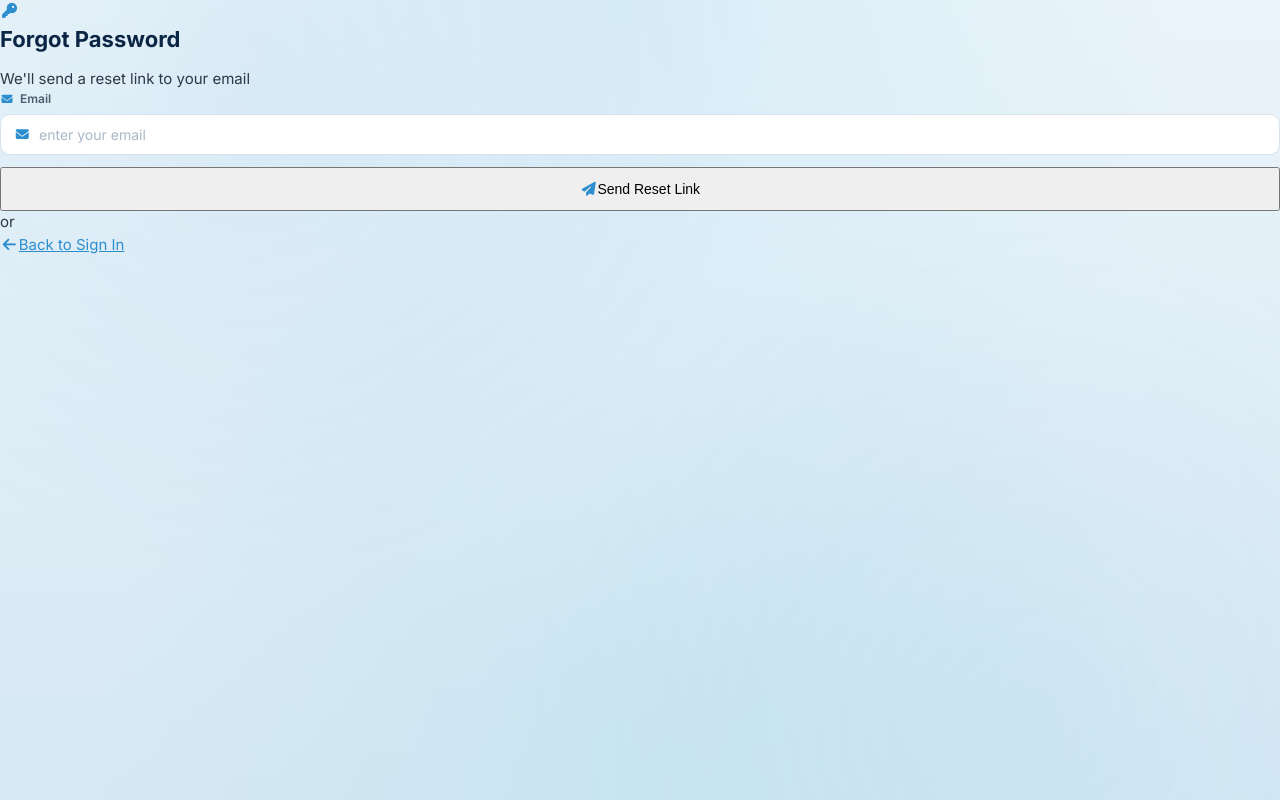
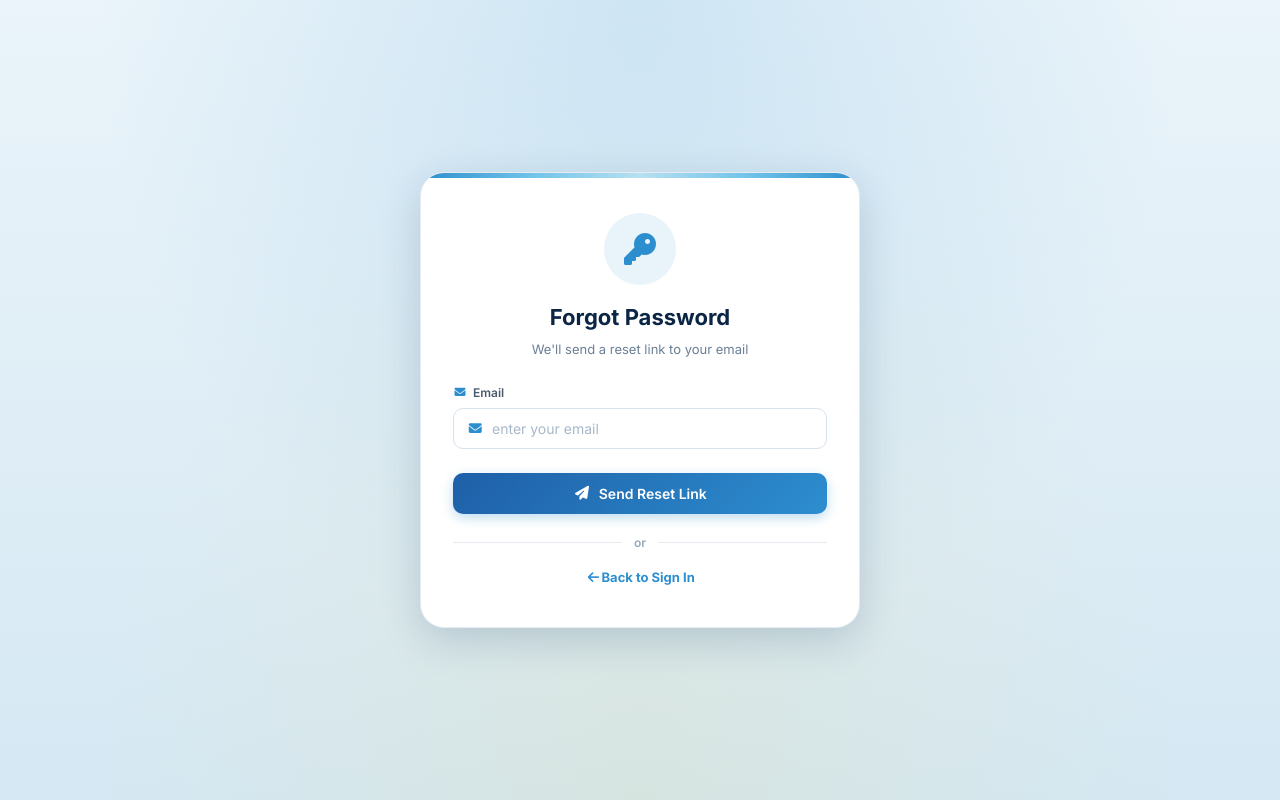
Before and after one commit to elesaldytarrayo-ai/Smart-Beach-Resort, a React (Vite) app in the folder sbr/: page /forgot in a window 1280 px wide. Built offline with nearby package versions, Linux system fonts and the light colour scheme; no server answers.

Commit message:
some changes for user booking and server

```diff
--- a/sbr/src/globalStyles.css
+++ b/sbr/src/globalStyles.css
@@ -268,11 +268,17 @@ i[class] {
 
 /* ============================================================
    5. AUTH PAGES (login, register, forgot, reset)
+   Uses two class systems:
+   - Legacy: .login-*, .register-*, .forgot-*, .reset-*
+   - New:    .auth-* (used by Register.jsx and others)
    ============================================================ */
+
+/* Wrap — full viewport, centered */
 .login-wrap,
 .register-wrap,
 .forgot-wrap,
-.reset-wrap {
+.reset-wrap,
+.auth-wrap {
   min-height: 100vh;
   display: flex;
   align-items: center;
@@ -284,10 +290,12 @@ i[class] {
     linear-gradient(180deg, #eaf4fa 0%, #d5e8f3 100%);
 }
 
+/* Card */
 .login-card,
 .register-card,
 .forgot-card,
-.reset-card {
+.reset-card,
+.auth-card {
   width: 100%;
   max-width: 440px;
   background: #fff;
@@ -299,10 +307,12 @@ i[class] {
   border: 1px solid #e5ebf0;
 }
 
+/* Top gradient bar */
 .login-card::before,
 .register-card::before,
 .forgot-card::before,
-.reset-card::before {
+.reset-card::before,
+.auth-card::before {
   content: "";
   position: absolute;
   top: 0; left: 0; right: 0;
@@ -310,22 +320,28 @@ i[class] {
   background: linear-gradient(90deg, var(--lagoon), var(--sky), var(--foam), var(--sky), var(--lagoon));
 }
 
+/* Headings */
 .login-card h2,
 .register-card h2,
 .forgot-card h2,
-.reset-card h2 { text-align: center; margin-bottom: 6px; color: var(--deep-sea); }
-
+.reset-card h2,
+.auth-card h2 { text-align: center; margin: 0 0 6px; color: var(--deep-sea); }
+
+/* Subtitles */
 .login-subtitle,
 .register-subtitle,
 .forgot-subtitle,
-.reset-subtitle { text-align: center; color: var(--muted); font-size: 13px; margin-bottom: 24px; }
+.reset-subtitle,
+.auth-card .subtitle { text-align: center; color: var(--muted); font-size: 13px; margin: 0 0 24px; }
 
 .reset-center { text-align: center; }
 
+/* Icon circle */
 .login-icon,
 .register-icon,
 .forgot-icon,
-.reset-icon {
+.reset-icon,
+.auth-icon {
   display: flex;
   align-items: center;
   justify-content: center;
@@ -335,12 +351,13 @@ i[class] {
   background: rgba(45,142,207,0.1);
   border-radius: 50%;
 }
-
 .login-icon i,
 .register-icon i,
 .forgot-icon i,
-.reset-icon i { color: var(--icon-blue); font-size: 32px; }
-
+.reset-icon i,
+.auth-icon i { color: var(--icon-blue) !important; font-size: 32px; }
+
+/* Forgot password link */
 .login-forgot-link {
   font-size: 12.5px;
   font-weight: 600;
@@ -350,10 +367,12 @@ i[class] {
 }
 .login-forgot-link:hover { color: #1e5fa8; text-decoration: underline; }
 
+/* Divider */
 .login-divider,
 .register-divider,
 .forgot-divider,
-.reset-divider {
+.reset-divider,
+.auth-divider {
   display: flex;
   align-items: center;
   gap: 12px;
@@ -365,22 +384,27 @@ i[class] {
 .login-divider::before, .login-divider::after,
 .register-divider::before, .register-divider::after,
 .forgot-divider::before, .forgot-divider::after,
-.reset-divider::before, .reset-divider::after {
+.reset-divider::before, .reset-divider::after,
+.auth-divider::before, .auth-divider::after {
   content: "";
   flex: 1;
   height: 1px;
   background: #e5ebf0;
 }
 
+/* Footer text */
 .login-alt,
 .register-alt,
 .forgot-alt,
-.reset-alt { text-align: center; font-size: 13px; color: #6b7f95; margin: 0; }
-
+.reset-alt,
+.auth-alt { text-align: center; font-size: 13px; color: #6b7f95; margin: 0; }
+
+/* Footer links */
 .login-link,
 .register-link,
 .forgot-link,
-.reset-link {
+.reset-link,
+.auth-link {
   background: none;
   border: none;
   color: #2d8ecf;
@@ -394,17 +418,21 @@ i[class] {
 .login-link:hover,
 .register-link:hover,
 .forgot-link:hover,
-.reset-link:hover { text-decoration: underline; }
-
+.reset-link:hover,
+.auth-link:hover { text-decoration: underline; }
+
+/* Fields */
 .login-field,
 .register-field,
 .forgot-field,
-.reset-field { display: flex; flex-direction: column; gap: 6px; margin-bottom: 14px; }
+.reset-field,
+.auth-card .admin-field { display: flex; flex-direction: column; gap: 6px; margin-bottom: 16px; }
 
 .login-field label,
 .register-field label,
 .forgot-field label,
-.reset-field label {
+.reset-field label,
+.auth-card .admin-field label {
   font-size: 12px;
   font-weight: 600;
   color: var(--text-soft);
@@ -415,32 +443,41 @@ i[class] {
 .login-field label i,
 .register-field label i,
 .forgot-field label i,
-.reset-field label i { color: var(--icon-blue); font-size: 11px; width: 14px; }
-
+.reset-field label i,
+.auth-card .admin-field label i { color: var(--icon-blue) !important; font-size: 11px; width: 14px; }
+
+/* Input wrappers */
 .login-input-wrap,
 .register-input-wrap,
 .forgot-input-wrap,
-.reset-input-wrap { position: relative; display: flex; align-items: center; }
+.reset-input-wrap,
+.auth-card .admin-input-wrap { position: relative; display: flex; align-items: center; }
 
 .login-input-wrap > i,
 .register-input-wrap > i,
 .forgot-input-wrap > i,
-.reset-input-wrap > i {
+.reset-input-wrap > i,
+.auth-card .admin-input-wrap > i {
   position: absolute;
   left: 14px;
-  color: var(--icon-blue);
+  color: var(--icon-blue) !important;
   font-size: 13px;
   pointer-events: none;
-}
+  z-index: 1;
+}
+
+/* Inputs */
 .login-input-wrap .login-input,
 .register-input-wrap .register-input,
 .forgot-input-wrap .forgot-input,
-.reset-input-wrap .reset-input { padding-left: 38px; }
+.reset-input-wrap .reset-input,
+.auth-card .admin-input-wrap .admin-input { padding-left: 38px; margin-bottom: 0; }
 
 .login-input,
 .register-input,
 .forgot-input,
-.reset-input {
+.reset-input,
+.auth-card .admin-input {
   width: 100%;
   padding: 11px 14px;
   background: #fff;
@@ -455,20 +492,26 @@ i[class] {
 .login-input:hover,
 .register-input:hover,
 .forgot-input:hover,
-.reset-input:hover { border-color: #b5cbe0; }
+.reset-input:hover,
+.auth-card .admin-input:hover { border-color: #b5cbe0; }
 
 .login-input:focus,
 .register-input:focus,
 .forgot-input:focus,
-.reset-input:focus { border-color: var(--icon-blue); box-shadow: 0 0 0 4px rgba(45,142,207,0.12); }
+.reset-input:focus,
+.auth-card .admin-input:focus { border-color: var(--icon-blue); box-shadow: 0 0 0 4px rgba(45,142,207,0.12); }
 
 .login-input::placeholder,
 .register-input::placeholder,
 .forgot-input::placeholder,
-.reset-input::placeholder { color: #a8b8c8; }
-
-.register-field-hint { font-size: 11px; color: var(--muted); margin-top: -2px; font-style: italic; }
-
+.reset-input::placeholder,
+.auth-card .admin-input::placeholder { color: #a8b8c8; }
+
+/* Field hint */
+.register-field-hint,
+.auth-card .admin-field-hint { font-size: 11px; color: var(--muted); margin: -2px 0 0; font-style: italic; }
+
+/* Error messages */
 .login-error,
 .register-error,
 .forgot-error,
@@ -477,7 +520,8 @@ i[class] {
 .user-error,
 .booking-error,
 .profile-error,
-.staff-error {
+.staff-error,
+.auth-card .admin-error {
   display: flex;
   align-items: center;
   gap: 8px;
@@ -491,6 +535,7 @@ i[class] {
   margin: 8px 0;
 }
 
+/* Success messages */
 .login-success,
 .register-success,
 .forgot-success,
@@ -498,7 +543,8 @@ i[class] {
 .admin-success,
 .booking-success,
 .profile-success,
-.staff-success {
+.staff-success,
+.auth-card .admin-success {
   display: flex;
   align-items: center;
   gap: 8px;
@@ -512,6 +558,7 @@ i[class] {
   margin: 8px 0;
 }
 
+/* Buttons — shared base */
 .login-btn,
 .register-btn,
 .forgot-btn,
@@ -521,7 +568,8 @@ i[class] {
 .staff-btn,
 .booking-btn,
 .profile-btn,
-.home-btn {
+.home-btn,
+.app-btn {
   display: inline-flex;
   align-items: center;
   justify-content: center;
@@ -538,6 +586,7 @@ i[class] {
   text-decoration: none;
 }
 
+/* Primary buttons */
 .login-btn-primary,
 .register-btn-primary,
 .forgot-btn-primary,
@@ -547,7 +596,8 @@ i[class] {
 .staff-btn-primary,
 .booking-btn-primary,
 .profile-btn-primary,
-.page-btn-primary {
+.page-btn-primary,
+.app-btn-primary {
   background: linear-gradient(135deg, var(--wave), var(--lagoon));
   color: #fff;
   box-shadow: 0 4px 12px rgba(45,142,207,0.3);
@@ -561,7 +611,8 @@ i[class] {
 .staff-btn-primary i,
 .booking-btn-primary i,
 .profile-btn-primary i,
-.page-btn-primary i { color: #fff !important; }
+.page-btn-primary i,
+.app-btn-primary i { color: #fff !important; }
 
 .login-btn-primary:hover,
 .register-btn-primary:hover,
@@ -572,7 +623,8 @@ i[class] {
 .staff-btn-primary:hover,
 .booking-btn-primary:hover,
 .profile-btn-primary:hover,
-.page-btn-primary:hover {
+.page-btn-primary:hover,
+.app-btn-primary:hover {
   transform: translateY(-1px);
   box-shadow: 0 6px 16px rgba(45,142,207,0.4);
 }
@@ -583,12 +635,15 @@ i[class] {
 .reset-btn-primary:disabled,
 .admin-btn-primary:disabled,
 .booking-btn-primary:disabled,
-.profile-btn-primary:disabled { opacity: 0.6; cursor: not-allowed; transform: none; }
-
+.profile-btn-primary:disabled,
+.app-btn-primary:disabled { opacity: 0.6; cursor: not-allowed; transform: none; }
+
+/* Secondary buttons */
 .admin-btn-secondary,
 .staff-btn-secondary,
 .booking-btn-secondary,
-.page-btn-secondary {
+.page-btn-secondary,
+.app-btn-secondary {
   background: #fff;
   color: var(--text);
   border: 1px solid #d8e2ec;
@@ -596,12 +651,15 @@ i[class] {
 .admin-btn-secondary i,
 .staff-btn-secondary i,
 .booking-btn-secondary i,
-.page-btn-secondary i { color: var(--icon-blue) !important; }
+.page-btn-secondary i,
+.app-btn-secondary i { color: var(--icon-blue) !important; }
 .admin-btn-secondary:hover,
 .staff-btn-secondary:hover,
 .booking-btn-secondary:hover,
-.page-btn-secondary:hover { background: #f9fbfd; border-color: var(--icon-blue); }
-
+.page-btn-secondary:hover,
+.app-btn-secondary:hover { background: #f9fbfd; border-color: var(--icon-blue); }
+
+/* Danger buttons */
 .admin-btn-danger,
 .staff-btn-danger,
 .booking-btn-danger {
@@ -616,6 +674,7 @@ i[class] {
 .staff-btn-danger:hover,
 .booking-btn-danger:hover { background: #ffe0e4; border-color: var(--danger); }
 
+/* Small buttons */
 .admin-btn-sm,
 .staff-btn-sm,
 .booking-btn-sm { padding: 6px 12px; font-size: 12px; }
@@ -1856,7 +1915,6 @@ i[class] {
 
 /* ============================================================
    17. LOADING / ACCESS-CHECK SCREEN
-   Full-viewport flex center for route guards and auth checks.
    ============================================================ */
 .loading-screen,
 .access-screen,
@@ -1969,6 +2027,7 @@ i[class] {
   .register-card,
   .forgot-card,
   .reset-card,
+  .auth-card,
   .loading-card { padding: 32px 22px; }
 
   .admin-toolbar,
```
Also changed, not shown: sbr/src/app/user/UserBooking.jsx (+112 -60 lines), 1 other file (tests, documents, lock files or other folders).
